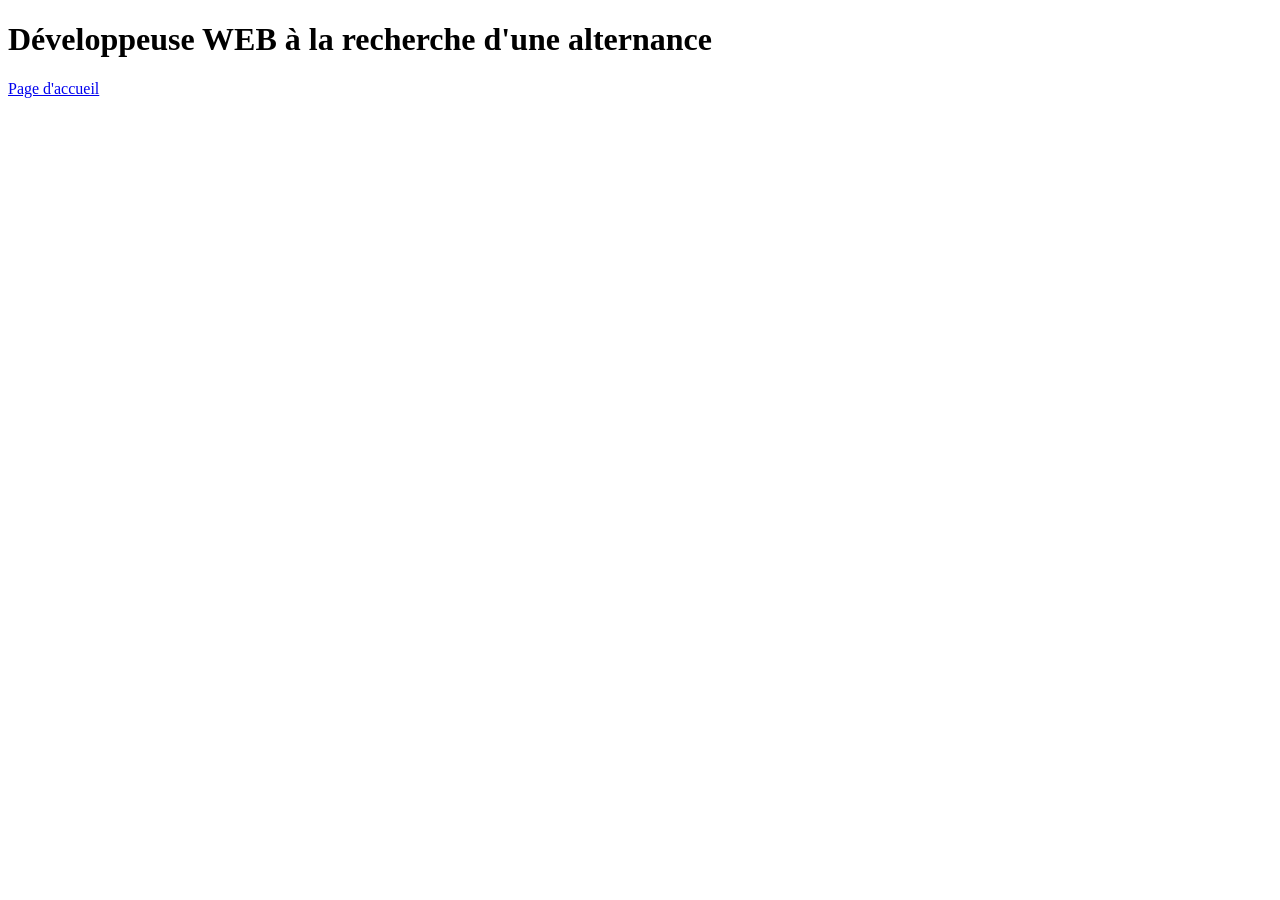
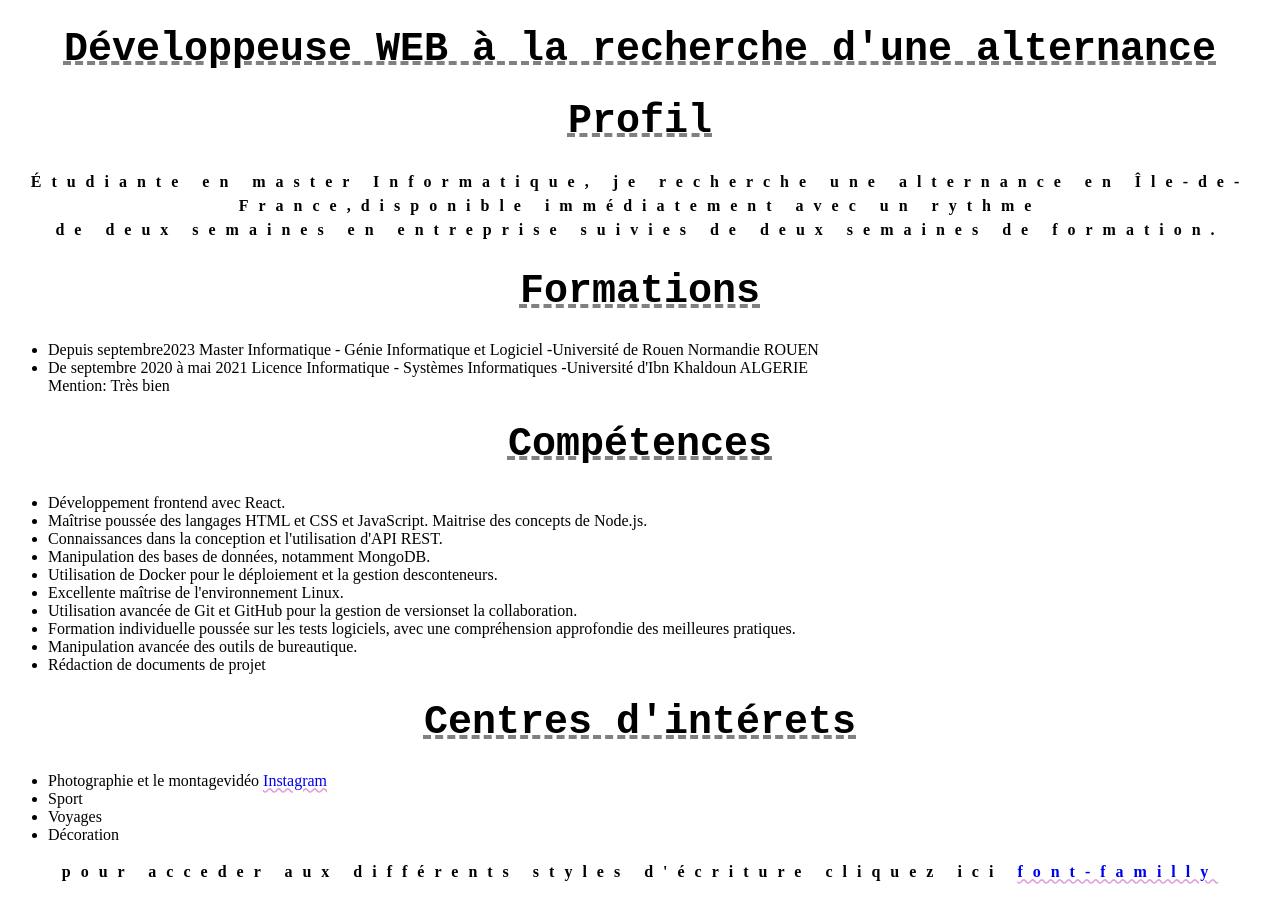
Before and after one commit to SOUALMIMadjda/The-Web-Developer-Bootcamp-2024, a plain HTML site: page Page.html in a window 1280 px wide. Before the commit the page ends 800 px from the top, so only its background shows below. Drawn offline with Linux system fonts and the light colour scheme.

Commit message:
Section 6: CSS the vary basics

```diff
--- a/Page.html
+++ b/Page.html
@@ -5,11 +5,51 @@
     <meta charset="UTF-8">
     <meta name="viewport" content="width=device-width, initial-scale=1.0">
     <title>About me</title>
+    <link rel="stylesheet" href="app1.css"> <!--Inclure la fueille de style -->
 </head>
 
 <body>
     <h1>Développeuse WEB à la recherche d'une alternance</h1>
-    <a href="Index.html">Page d'accueil</a>
+    <h1>Profil</h1>
+    <p>Étudiante en master Informatique, je recherche une alternance en Île-de-
+        France,disponible immédiatement avec un rythme <br> de deux semaines en entreprise
+        suivies de deux semaines de formation.</p>
+    <h1>Formations</h1>
+    <p>
+    <ul>
+        <li>Depuis septembre2023
+            Master Informatique - Génie Informatique et Logiciel -Université de Rouen Normandie ROUEN</li>
+        <li>De septembre 2020 à mai 2021
+            Licence Informatique - Systèmes Informatiques -Université d'Ibn Khaldoun ALGERIE <br>
+            Mention: Très bien</li>
+    </ul>
+    </p>
+    <h1>Compétences</h1>
+    <p>
+    <ul>
+        <li>Développement frontend avec React.</li>
+        <li>Maîtrise poussée des langages HTML et CSS et JavaScript.
+            Maitrise des concepts de Node.js.</li>
+        <li>Connaissances dans la conception et l'utilisation d'API REST.</li>
+        <li>Manipulation des bases de données, notamment MongoDB.</li>
+        <li>Utilisation de Docker pour le déploiement et la gestion desconteneurs.</li>
+        <li>Excellente maîtrise de l'environnement Linux.</li>
+        <li>Utilisation avancée de Git et GitHub pour la gestion de versionset la collaboration.</li>
+        <li>Formation individuelle poussée sur les tests logiciels, avec une
+            compréhension approfondie des meilleures pratiques.</li>
+        <li> Manipulation avancée des outils de bureautique.</li>
+        <li> Rédaction de documents de projet</li>
+    </ul>
+    </p>
+    <h1>Centres d'intérets</h1>
+    <ul>
+        <li>Photographie et le montagevidéo <a href="by.madjda">Instagram</a></li>
+        <li> Sport</li>
+        <li>Voyages</li>
+        <li>Décoration</li>
+    </ul>
+    <p>pour acceder aux différents styles d'écriture cliquez ici <a
+            href="https://www.cssfontstack.com/">font-familly</a></p>
 </body>
 
 </html>
--- /dev/null
+++ b/app.css
@@ -0,0 +1,17 @@
+h1 {
+    color: green;
+}
+
+h2 {
+    color: magenta;
+}
+
+p {
+    background: rgb(0, 0, 0);
+    color: #5fcffc;
+}
+
+button {
+    color: red;
+    background: pink;
+}
--- /dev/null
+++ b/app1.css
@@ -0,0 +1,52 @@
+h1 {
+    text-align: center;
+    text-decoration: gray underline dashed;
+    font-size: 40px;
+    font-family: monospace;
+}
+
+p {
+    text-align: justify;
+    font-weight: bold;
+    text-align: center;
+    line-height: 1.5;
+    letter-spacing: 10px;
+}
+
+a {
+    text-decoration: plum underline wavy;
+}
+
+/*Exercice
+Hipster Logo Exercise
+
+I'm opening up a very hip artisanal vodka company called Purple Grain. Please help complete my incredibly ugly logo. Style the <h1> with the following styles:
+
+    uppercase all the letters, without touching the html! (note: you weren't taught how to do this, you will need to flex your googling skills)
+
+    set the font-family to be 'monospace'
+
+    center align the text
+
+    set the font weight to 100
+
+    make the text size 40px
+
+    set spacing between letters to 20px
+
+    add a wavy plum underline (plum is the color) - I can't test this, but make sure it looks like the image!
+
+
+*/
+
+/*SOlution
+h1{
+    text-transform: uppercase;
+    font-family: Monospace;
+    text-align: center;
+    font-weight: 100;
+    font-size: 40px;
+    letter-spacing: 20Px;
+    text-decoration: plum underline wavy;
+}
+*/
```
Also changed, not shown: Index.html (+18 -5 lines).
